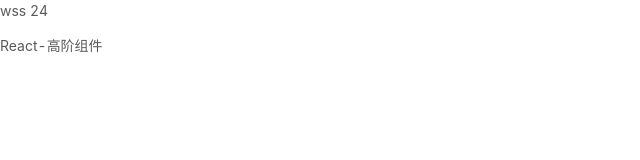
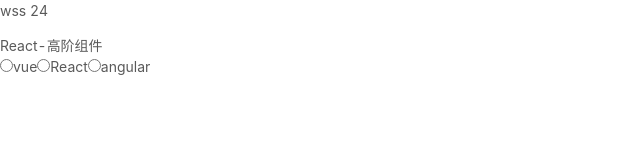
Before and after one commit to Wangsenshuai/Demo, a React (Create React App) app: page / in a window 1280 px wide. Shown: the top 160 px of the page, without its empty margins (0-640 px from the left). Built offline with nearby package versions, Linux system fonts and the light colour scheme.

Commit message:
react中的solt

```diff
--- a/src/App.js
+++ b/src/App.js
@@ -8,6 +8,7 @@
 // import MyCar from "./pages/react入门/myCar";
 // import AntdTest from "./pages/组件化1/antdTest";
 import Hoc from "./pages/组件化1/Hoc";
+import WelcomeDialog from "./pages/组件化1/WelcomeDialog";
 
 // function App() {
 //   return (
@@ -59,6 +60,9 @@
 
         {/* 高阶组件 */}
         <Hoc />
+
+        {/* react插槽 */}
+        <WelcomeDialog />
       </div>
     );
   }
--- /dev/null
+++ b/src/pages/组件化1/WelcomeDialog.jsx
@@ -0,0 +1,100 @@
+import React from "react";
+
+/* function Dialog(props) {
+  console.log(props.children);
+  //children 是任意的js表达式
+  return <div style={{ border: "solid 4px" }}>{props.children}</div>;
+} */
+
+/* function WelcomeDialog() {
+  return (
+    <Dialog>
+      <h1>test</h1>
+      <p>hahah </p>
+    </Dialog>
+  );
+} */
+
+// const Api = {
+//   getUser() {
+//     return { name: "wss", age: 29 };
+//   },
+// };
+
+// function Fetcher(props) {
+//   const user = Api[props.name]();
+//   //函数式children
+//   //父组件调用必须是函数式的，这样children也就是函数式的
+//   return props.children(user);
+// }
+
+//过滤器组件
+
+// function Filtre({ children, type }) {
+//   return (
+//     <div>
+//       {/* react提供Children进行遍历操作 */}
+//       {React.Children.map(children, child => {
+//         if (child.type !== type) {
+//           return;
+//         } else {
+//           return child;
+//         }
+//       })}
+//     </div>
+//   );
+// }
+
+function RadioGroup(props) {
+  return (
+    <div>
+      {React.Children.map(props.children, child => {
+        //child是个虚拟dom，不可扩展 如果想要更改需要克隆一个出来
+        // child.props.name = props.name;
+
+        return React.cloneElement(child, { name: props.name });
+      })}
+    </div>
+  );
+}
+
+function Radio({ children, ...rest }) {
+  //Radio不是单标签，还有内容，可以用children当作solt
+  return (
+    <label>
+      <input type="radio" {...rest} />
+      {children}
+    </label>
+  );
+}
+
+export default function() {
+  return (
+    <div>
+      {/* <WelcomeDialog /> */}
+
+      {/* <Fetcher name="getUser">
+        {({ name, age }) => (
+          <p>
+            {name} - {age}
+          </p>
+        )}
+      </Fetcher> */}
+
+      {/* 过滤出指定标签类型 */}
+      {/* <Filtre type="p">
+        <h1>React</h1>
+        <p>react不错</p>
+        <h1>vue</h1>
+        <p>vue不错</p>
+      </Filtre> */}
+
+      {/* 统一增加name，不用一个个去增加name，繁琐 */}
+      <RadioGroup name="mvvm">
+        <Radio value="vue">vue</Radio>
+        <Radio value="vue">React</Radio>
+        <Radio value="vue">angular</Radio>
+      </RadioGroup>
+    </div>
+  );
+}
```
Also changed, not shown: src/pages/组件化1/Dialog.jsx (deleted, +0 -7 lines).
